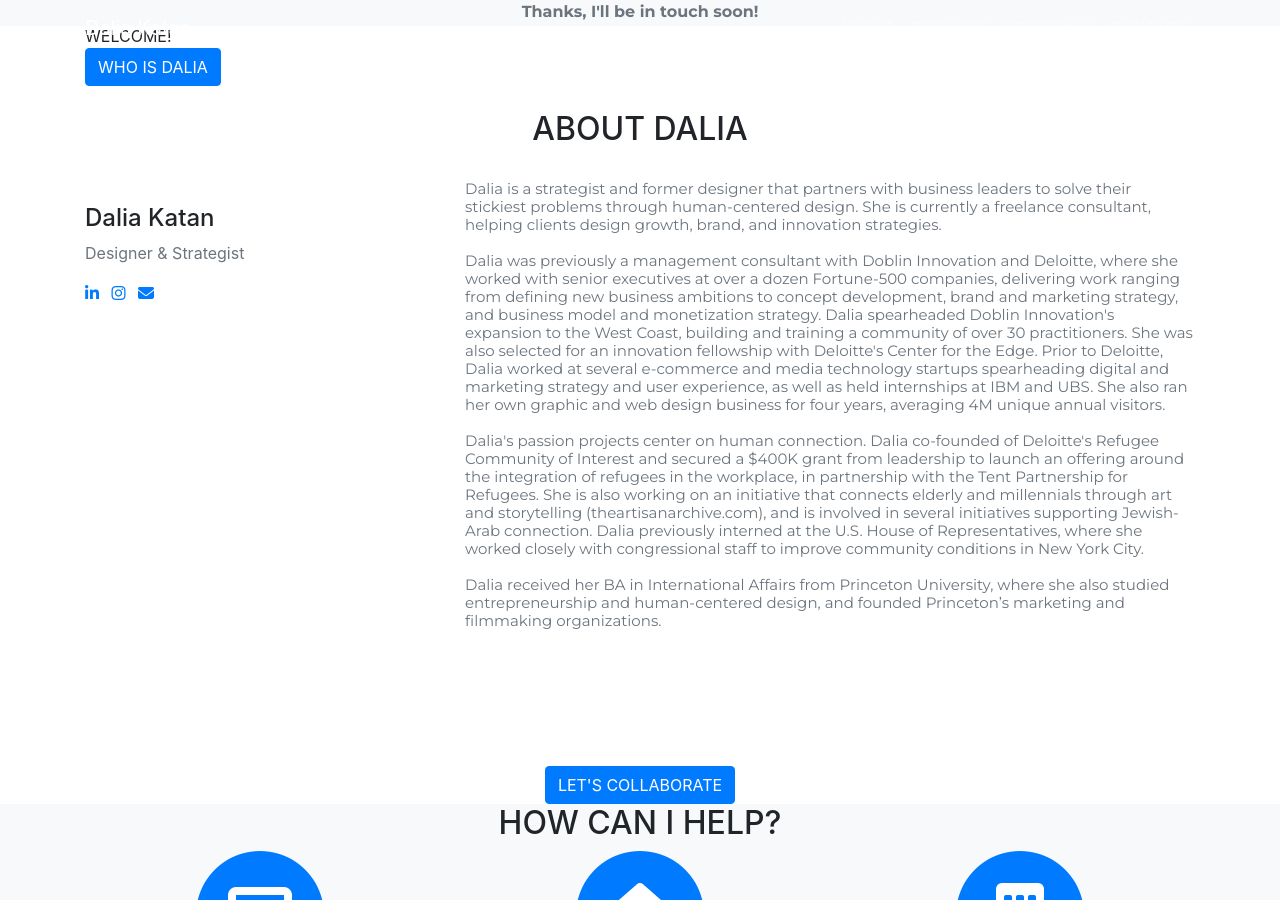
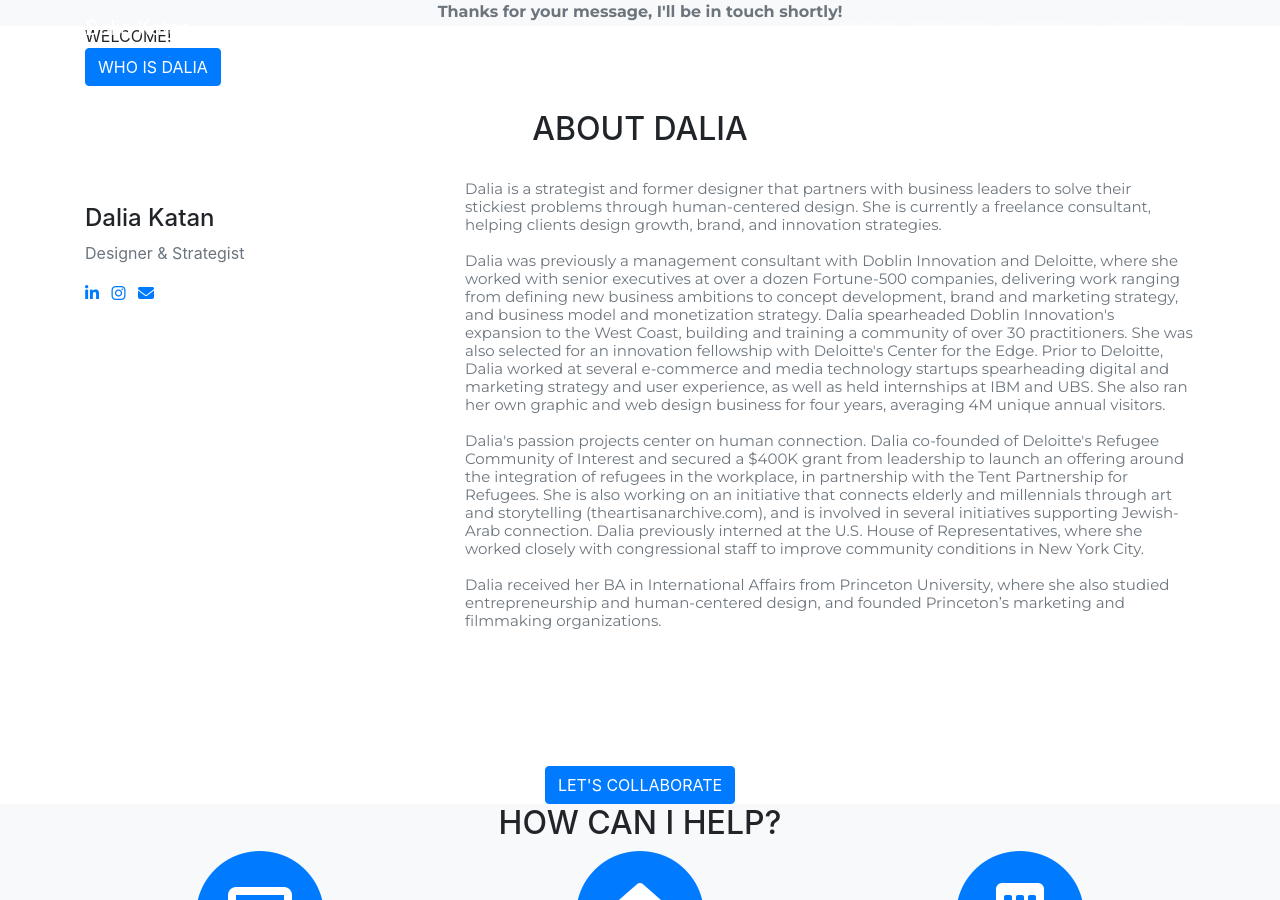
Before and after one commit to dalkat/dalkat.github.io, a Jekyll site: the page built from thanks.md, in a window 1280 px wide and 900 px high. Built offline with Jekyll 4.4.1, drawn with Linux system fonts in a browser that asks for light colours; nearby versions of some CDN libraries; some web fonts are replaced; library files that are not in the unit come from our copies.

Commit message:
tweaked thnx msg
still have issue on mobile

```diff
--- a/_layouts/default.html
+++ b/_layouts/default.html
@@ -152,7 +152,7 @@
 
     {% assign ws = '' %}
     {%- if page.layout == 'thanks' -%}
-     <div class="text-muted" style="z-index: 99; position: absolute; right: 0; top: 0; background-color: #f8f9fa; width: 100%; height: 26px; padding: 0px; color: white; text-align:center; font-size:16px; font-family: 'Montserrat', 'Helvetica Neue', Helvetica, Arial, sans-serif; font-weight:bold;">Thanks, I'll be in touch soon!</div>
+     <div class="text-muted" style="z-index: 99; position: absolute; right: 0; top: 0; background-color: #f8f9fa; width: 100%; height: 26px; padding: 0px; color: white; text-align:center; font-size:16px; font-family: 'Montserrat', 'Helvetica Neue', Helvetica, Arial, sans-serif; font-weight:bold;">Thanks for your message, I'll be in touch shortly!</div>
 
     {%- endif -%}
 
```
